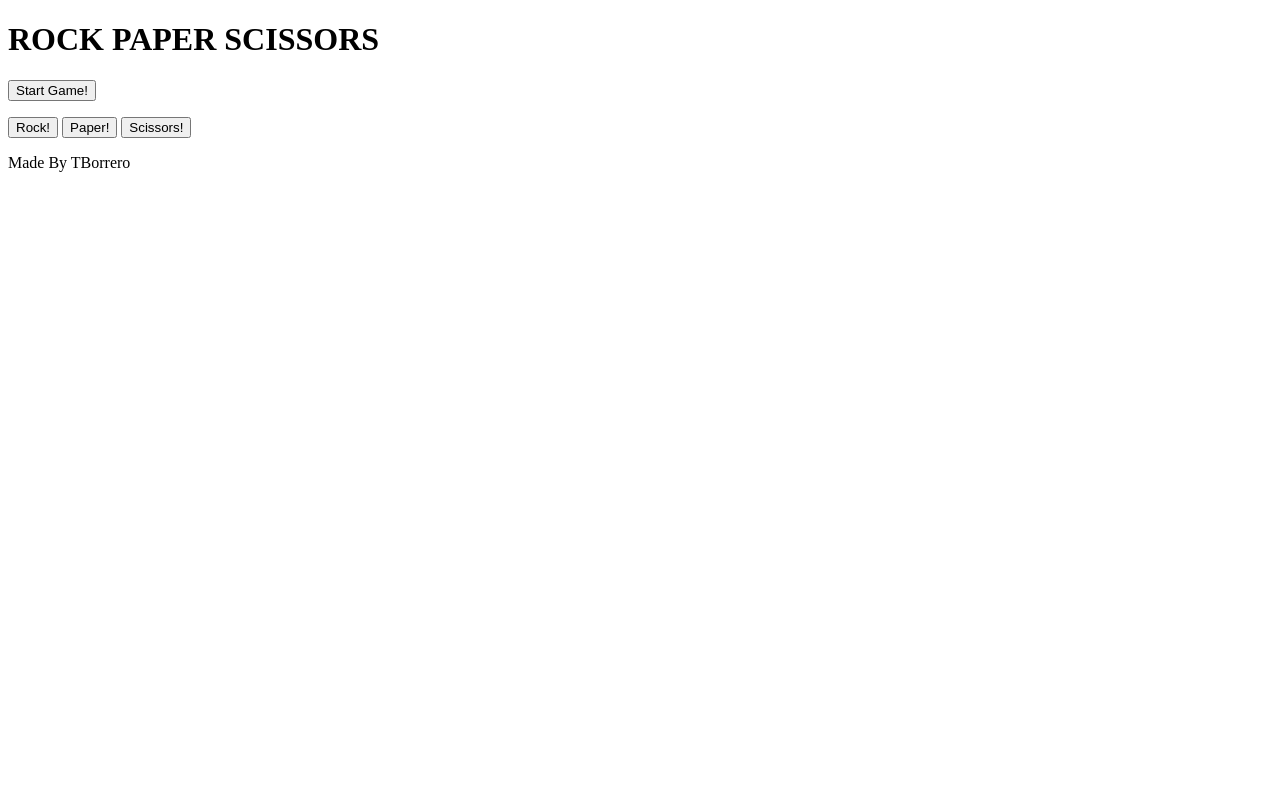
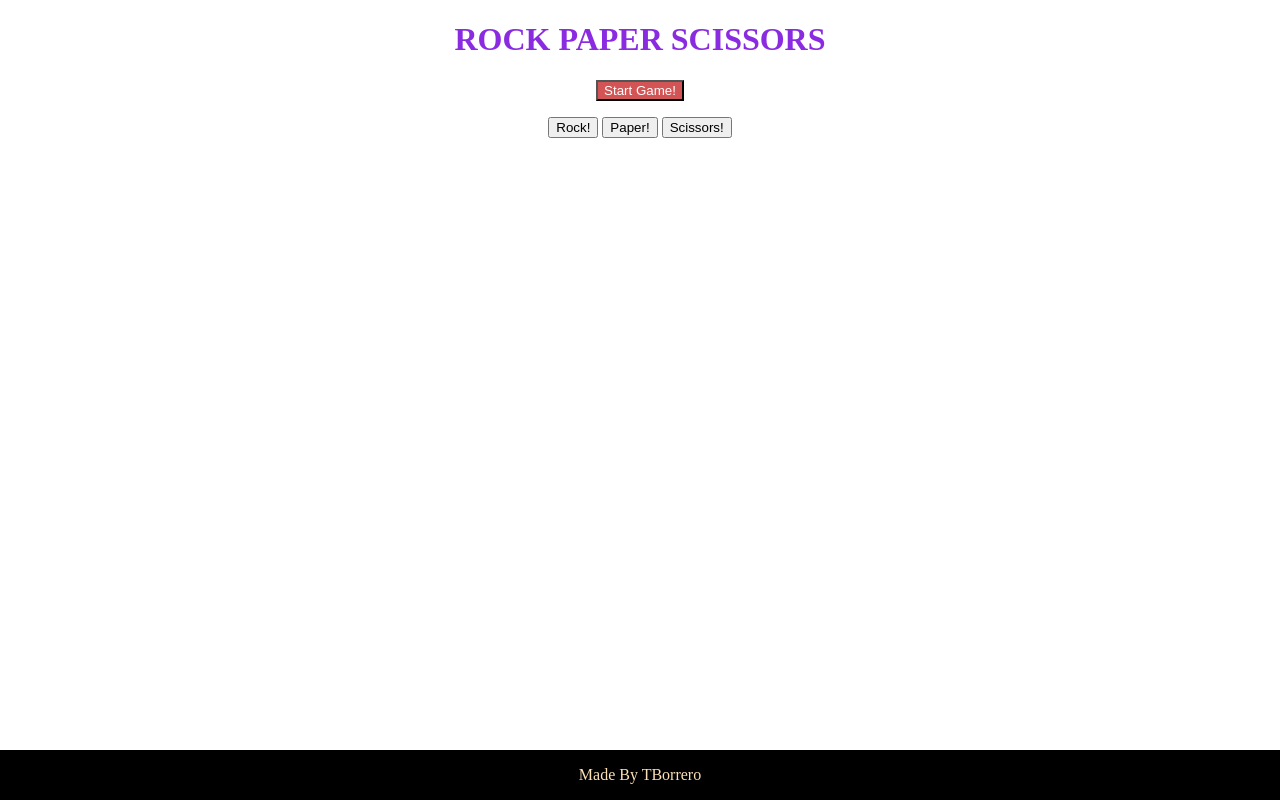
Before and after one commit to ladylang/rockpaperscissors, a plain HTML site: page index.html in a window 1280 px wide. Drawn offline with Linux system fonts and the light colour scheme.

Commit message:
changed general layout and added some color styles

```diff
--- a/index.html
+++ b/index.html
@@ -4,8 +4,8 @@
 <head>
     <meta charset='UTF-8'>
     <title>Rock Paper Scissors Game</title>
-    <link ref='stylesheet' href='stylesheet.css'>
-    <link ref='gamecode' href='newcode.js'>
+    <link rel='stylesheet' href='stylesheet.css'>
+
 </head>
 
 
--- a/stylesheet.css
+++ b/stylesheet.css
@@ -0,0 +1,46 @@
+#title {
+    width: 100%;
+    text-align: center;
+    color: blueviolet;
+    border: blue;
+}
+
+
+#gameBox {
+
+    text-align: center;
+    border: lightseagreen;
+}
+
+#startBox {
+    margin: 10px 10px;
+}
+
+#startBtn{
+    background-color: rgb(211, 84, 84);
+    color: white;
+}
+
+#signature {
+    text-align: center;
+}
+
+p {
+    text-align: center;
+}
+
+footer {
+    width: 100%;
+    position: fixed;
+    bottom: 0;
+    background-color: black;
+    color: rgb(252, 224, 182);
+}
+
+
+body {
+    display: block;
+    margin: 0;
+    height: 100%;
+    width: auto;
+}
```
